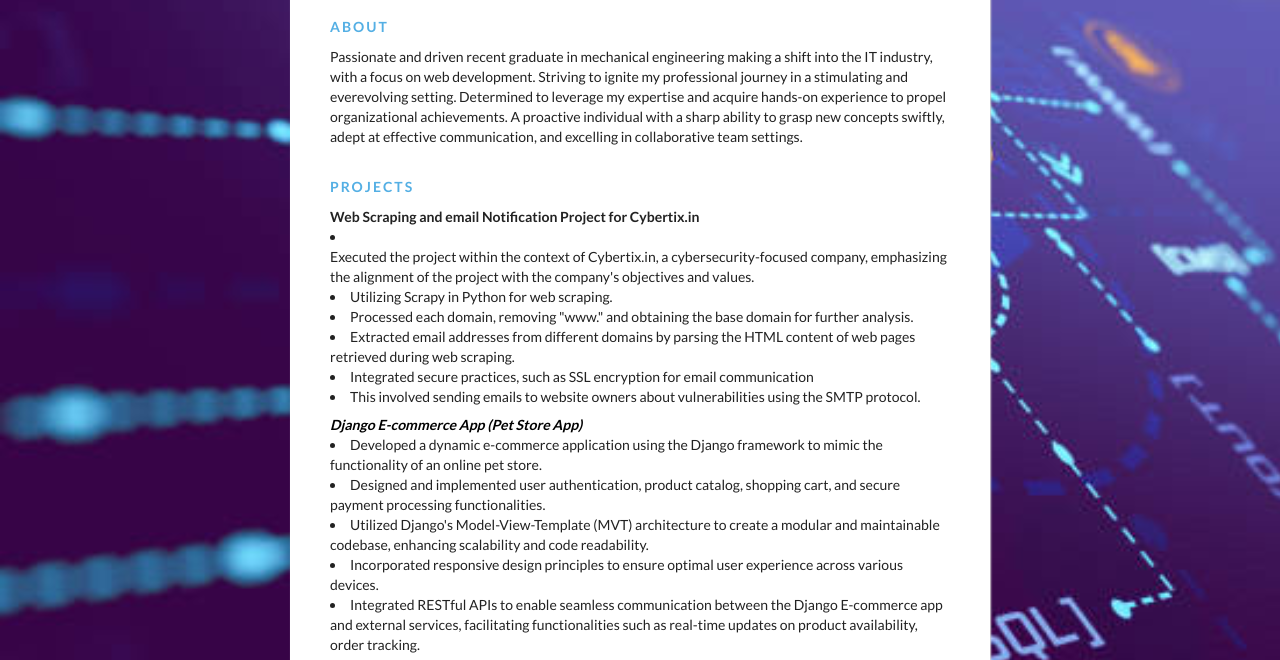
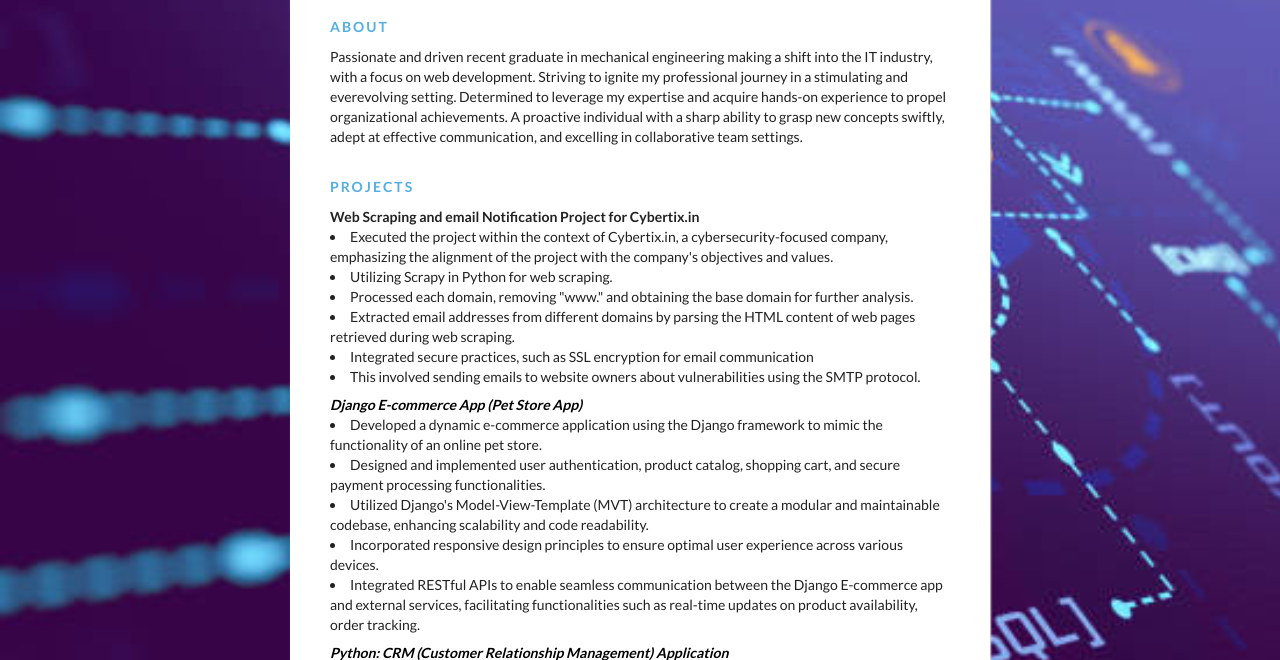
Before and after one commit to SPYDIANKIT/resume, a plain HTML site: page index.html in a window 1280 px wide. Shown: the part 100-760 px from the top of the page. Drawn offline with Linux system fonts and the light colour scheme.

Commit message:
Update index.html

```diff
--- a/index.html
+++ b/index.html
@@ -52,7 +52,7 @@
             <div class="section__list-item">
               <div class="name" font-style>Web Scraping and email Notification Project for Cybertix.in</div>
               <div class="text">
-                <li></li>Executed the project within the context of Cybertix.in, a cybersecurity-focused company, emphasizing the alignment of the project with the company's objectives and values.</li>
+                <li>Executed the project within the context of Cybertix.in, a cybersecurity-focused company, emphasizing the alignment of the project with the company's objectives and values.</li>
                 <li>Utilizing Scrapy in Python for web scraping.</li>
                 <li>Processed each domain, removing "www." and obtaining the base domain for further analysis.</li>
                 <li>  Extracted email addresses from different domains by parsing the HTML content of web pages retrieved during web scraping.</li>
```
